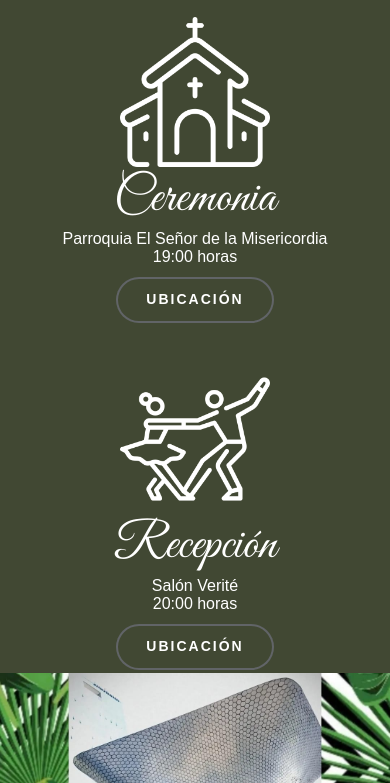
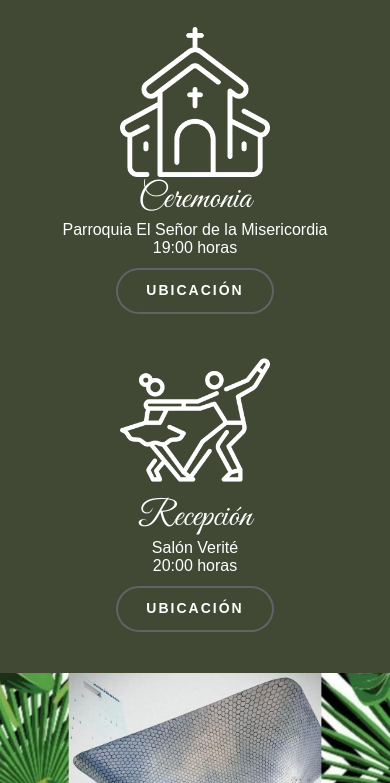
Before and after one commit to SeeSoor/veronicaycesar, a plain HTML site: page index.html in a window 390 px wide. Shown: the part 762-1545 px from the top of the page. Drawn offline with Linux system fonts and the light colour scheme; a web font is replaced by a local one.

Commit message:
Update style.css

```diff
--- a/style.css
+++ b/style.css
@@ -185,3 +185,30 @@ body{
 color: black;
 background-color: white;
 }
+
+@media (max-width: 480px) {
+.itinerario{
+    background-color: #414833;
+    display: flex;
+    justify-content: center;
+    align-items: center;
+    text-align: center;
+    height: 90vh;
+    flex-direction: column;
+    gap: 30px;
+
+    color: white;
+}
+
+.itinerario h1{
+    font-family: great vibes;
+    font-weight: 100;
+    font-size: 35px;
+}
+
+.misa{
+    display: flex;
+    flex-direction: column;
+    align-items: center;   /* 👈 centra horizontal */
+    text-align: center;
+}
```
